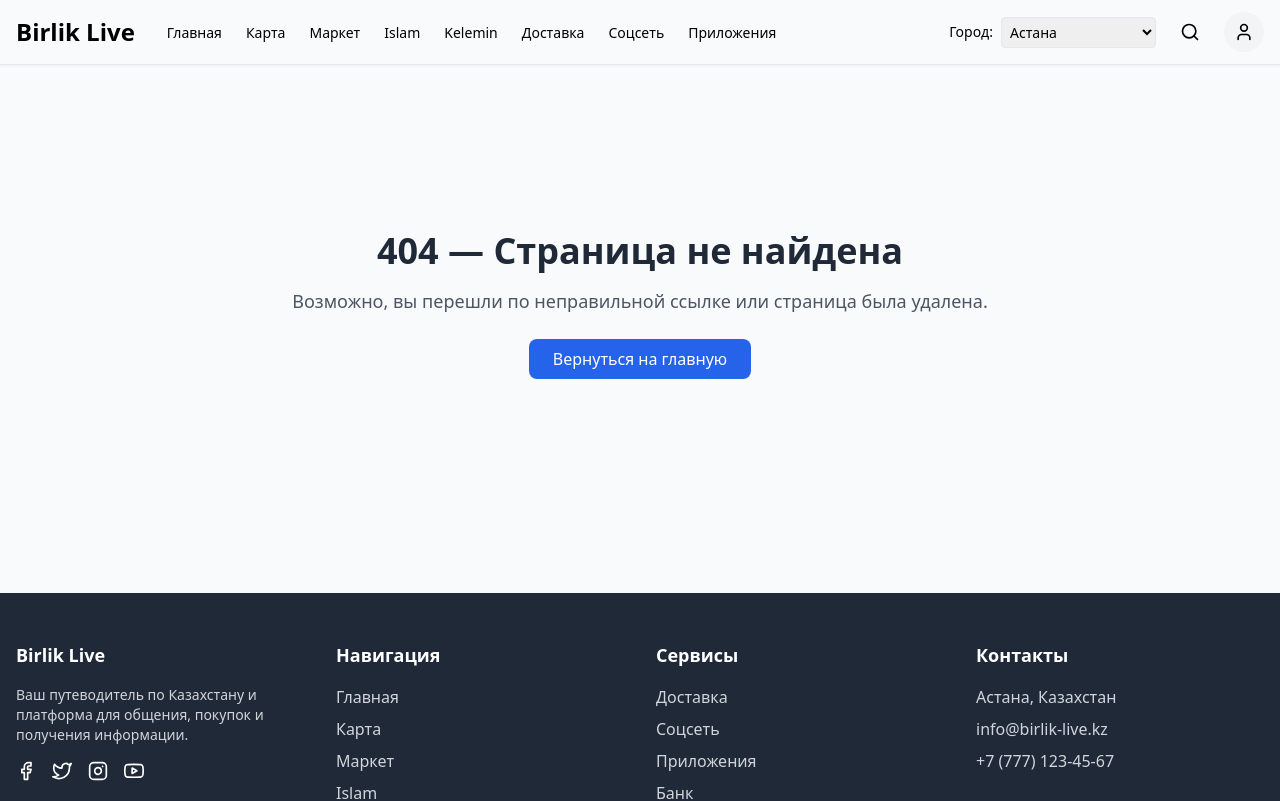
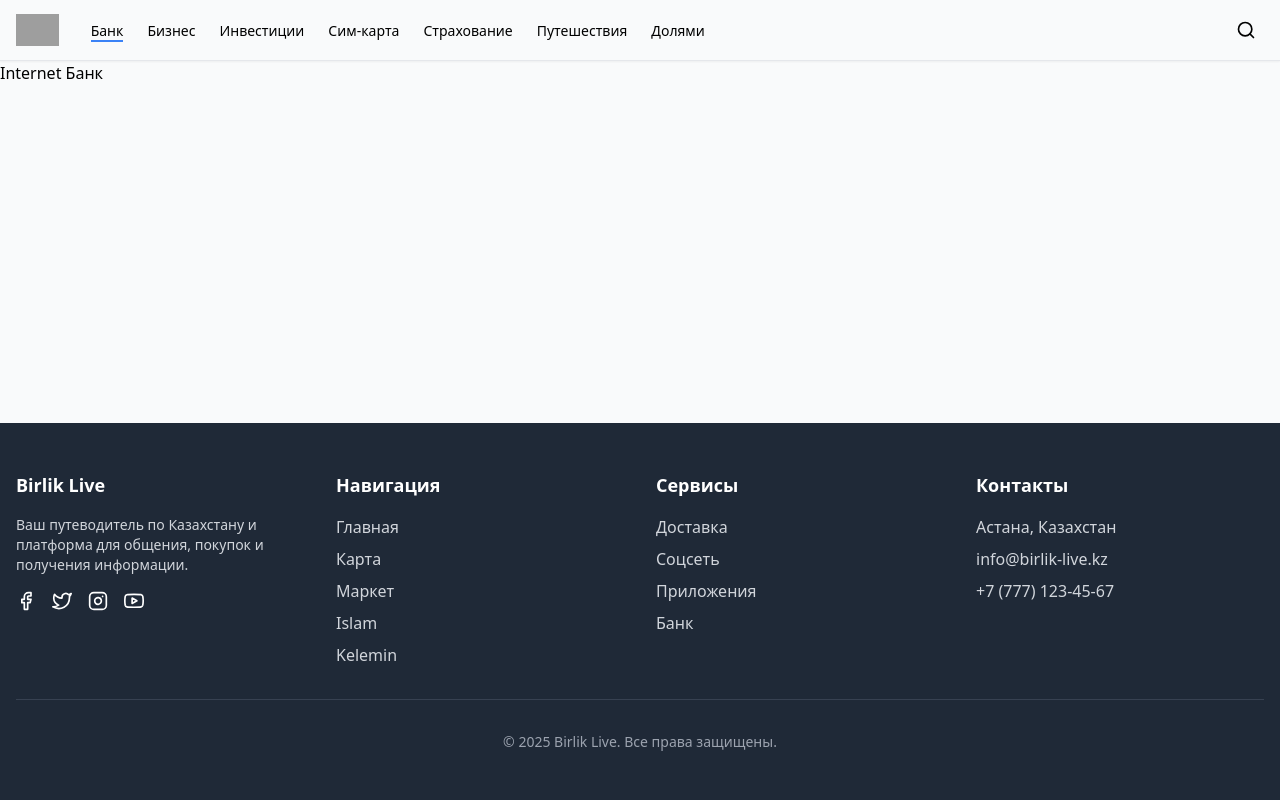
Before and after one commit to Loamanroy/Birlik, a React (Vite) app: page /bank in a window 1280 px wide. Shown: the top 801 px of the page. Built offline with nearby package versions, Linux system fonts and the light colour scheme; grey boxes are pictures that could not be loaded.

Commit message:
добавил лайауты

```diff
--- a/src/App.tsx
+++ b/src/App.tsx
@@ -1,7 +1,5 @@
-import { BrowserRouter, Routes, Route } from 'react-router-dom'
+import {BrowserRouter, Routes, Route} from 'react-router-dom'
 import './App.css'
-import Header from './components/layout/Header'
-import Footer from './components/layout/Footer'
 import HomePage from './pages/HomePage'
 import MapPage from './pages/MapPage'
 import MarketPage from './pages/MarketPage'
@@ -15,37 +13,39 @@ import AppsPage from './pages/AppsPage'
 import LoginPage from './pages/LoginPage'
 import RegisterPage from './pages/RegisterPage'
 import ForgotPasswordPage from './pages/ForgotPasswordPage'
-import { LocationProvider } from './contexts/LocationContext'
+import {LocationProvider} from './contexts/LocationContext'
 import ProfilePage from "@/pages/ProfilePage.tsx";
 import NotFoundPage from "@/pages/NotFoundPage.tsx";
+import MainLayout from "@/components/layout/MainLayout.tsx";
+import BankLayout from "@/components/layout/BankLayout.tsx";
+import InternetBank from "@/pages/InternetBank.tsx";
 
 function App() {
     return (
         <BrowserRouter>
             <LocationProvider>
-        <div className="min-h-screen bg-gray-50 flex flex-col">
-          <Header />
-          <main className="flex-grow max-w-7xl mx-auto w-full">
                 <Routes>
-              <Route path="/" element={<HomePage />} />
-              <Route path="/map" element={<MapPage />} />
-              <Route path="/market" element={<MarketPage />} />
-              <Route path="/market/product/:id" element={<ProductPage />} />
-              <Route path="/market/add" element={<AddProductPage />} />
-              <Route path="/islam" element={<IslamPage />} />
-              <Route path="/kelemin" element={<KeleminPage />} />
-              <Route path="/delivery" element={<DeliveryPage />} />
-              <Route path="/social" element={<SocialPage />} />
-              <Route path="/apps" element={<AppsPage />} />
-              <Route path="/login" element={<LoginPage />} />
-              <Route path="/register" element={<RegisterPage />} />
-              <Route path="/forgot-password" element={<ForgotPasswordPage />} />
-              <Route path="/profile" element={<ProfilePage />} />
-              <Route path="*" element={<NotFoundPage />} />
+                    <Route element={<MainLayout/>}>
+                        <Route path="/" element={<HomePage/>}/>
+                        <Route path="/map" element={<MapPage/>}/>
+                        <Route path="/market" element={<MarketPage/>}/>
+                        <Route path="/market/product/:id" element={<ProductPage/>}/>
+                        <Route path="/market/add" element={<AddProductPage/>}/>
+                        <Route path="/islam" element={<IslamPage/>}/>
+                        <Route path="/kelemin" element={<KeleminPage/>}/>
+                        <Route path="/delivery" element={<DeliveryPage/>}/>
+                        <Route path="/social" element={<SocialPage/>}/>
+                        <Route path="/apps" element={<AppsPage/>}/>
+                        <Route path="/login" element={<LoginPage/>}/>
+                        <Route path="/register" element={<RegisterPage/>}/>
+                        <Route path="/forgot-password" element={<ForgotPasswordPage/>}/>
+                        <Route path="/profile" element={<ProfilePage/>}/>
+                        <Route path="*" element={<NotFoundPage/>}/>
+                    </Route>
+                    <Route element={<BankLayout/>}>
+                        <Route path="/bank" element={<InternetBank />} />
+                    </Route>
                 </Routes>
-          </main>
-          <Footer />
-        </div>
             </LocationProvider>
         </BrowserRouter>
     )
--- /dev/null
+++ b/src/components/layout/BankLayout.tsx
@@ -0,0 +1,17 @@
+import {Outlet} from 'react-router-dom'
+import BankHeader from "@/components/layout/bank/BankHeader.tsx";
+import Footer from "@/components/layout/main/Footer.tsx";
+
+const BankLayout = () => {
+    return (
+        <div className="min-h-screen bg-gray-50 flex flex-col">
+            <BankHeader/>
+            <main className="flex-grow max-w-7xl mx-auto w-full">
+                <Outlet/>
+            </main>
+            <Footer />
+        </div>
+    );
+}
+
+export default BankLayout;
--- /dev/null
+++ b/src/components/layout/MainLayout.tsx
@@ -0,0 +1,17 @@
+import {Outlet} from 'react-router-dom'
+import Header from "@/components/layout/main/Header.tsx";
+import Footer from "@/components/layout/main/Footer.tsx";
+
+const MainLayout = () => {
+    return (
+        <div className="min-h-screen bg-gray-50 flex flex-col">
+            <Header/>
+            <main className="flex-grow max-w-7xl mx-auto w-full">
+                <Outlet/>
+            </main>
+            <Footer/>
+        </div>
+    );
+}
+
+export default MainLayout;
--- /dev/null
+++ b/src/components/layout/bank/BankFooter.tsx
@@ -0,0 +1,79 @@
+import { Link } from 'react-router-dom';
+
+const BankFooter = () => {
+  return (
+    <footer className="bg-gray-800 text-white py-12 mt-12">
+      <div className="max-w-7xl mx-auto px-4">
+        <div className="grid grid-cols-1 md:grid-cols-4 gap-8">
+          <div>
+            <h3 className="text-lg font-bold mb-4">Birlik Live</h3>
+            <p className="text-gray-300 text-sm">
+              Ваш путеводитель по Казахстану и платформа для общения, покупок и получения информации.
+            </p>
+            <div className="flex space-x-4 mt-4">
+              <a href="https://facebook.com" target="_blank" rel="noopener noreferrer" className="hover:text-blue-400">
+                <svg xmlns="http://www.w3.org/2000/svg" width="20" height="20" viewBox="0 0 24 24" fill="none" stroke="currentColor" strokeWidth="2" strokeLinecap="round" strokeLinejoin="round">
+                  <path d="M18 2h-3a5 5 0 0 0-5 5v3H7v4h3v8h4v-8h3l1-4h-4V7a1 1 0 0 1 1-1h3z"></path>
+                </svg>
+              </a>
+              <a href="https://twitter.com" target="_blank" rel="noopener noreferrer" className="hover:text-blue-400">
+                <svg xmlns="http://www.w3.org/2000/svg" width="20" height="20" viewBox="0 0 24 24" fill="none" stroke="currentColor" strokeWidth="2" strokeLinecap="round" strokeLinejoin="round">
+                  <path d="M23 3a10.9 10.9 0 0 1-3.14 1.53 4.48 4.48 0 0 0-7.86 3v1A10.66 10.66 0 0 1 3 4s-4 9 5 13a11.64 11.64 0 0 1-7 2c9 5 20 0 20-11.5a4.5 4.5 0 0 0-.08-.83A7.72 7.72 0 0 0 23 3z"></path>
+                </svg>
+              </a>
+              <a href="https://instagram.com" target="_blank" rel="noopener noreferrer" className="hover:text-blue-400">
+                <svg xmlns="http://www.w3.org/2000/svg" width="20" height="20" viewBox="0 0 24 24" fill="none" stroke="currentColor" strokeWidth="2" strokeLinecap="round" strokeLinejoin="round">
+                  <rect x="2" y="2" width="20" height="20" rx="5" ry="5"></rect>
+                  <path d="M16 11.37A4 4 0 1 1 12.63 8 4 4 0 0 1 16 11.37z"></path>
+                  <line x1="17.5" y1="6.5" x2="17.51" y2="6.5"></line>
+                </svg>
+              </a>
+              <a href="https://youtube.com" target="_blank" rel="noopener noreferrer" className="hover:text-blue-400">
+                <svg xmlns="http://www.w3.org/2000/svg" width="20" height="20" viewBox="0 0 24 24" fill="none" stroke="currentColor" strokeWidth="2" strokeLinecap="round" strokeLinejoin="round">
+                  <path d="M22.54 6.42a2.78 2.78 0 0 0-1.94-2C18.88 4 12 4 12 4s-6.88 0-8.6.46a2.78 2.78 0 0 0-1.94 2A29 29 0 0 0 1 11.75a29 29 0 0 0 .46 5.33A2.78 2.78 0 0 0 3.4 19c1.72.46 8.6.46 8.6.46s6.88 0 8.6-.46a2.78 2.78 0 0 0 1.94-2 29 29 0 0 0 .46-5.25 29 29 0 0 0-.46-5.33z"></path>
+                  <polygon points="9.75 15.02 15.5 11.75 9.75 8.48 9.75 15.02"></polygon>
+                </svg>
+              </a>
+            </div>
+          </div>
+
+          <div>
+            <h3 className="text-lg font-bold mb-4">Навигация</h3>
+            <ul className="space-y-2">
+              <li><Link to="/" className="text-gray-300 hover:text-white">Главная</Link></li>
+              <li><Link to="/map" className="text-gray-300 hover:text-white">Карта</Link></li>
+              <li><Link to="/market" className="text-gray-300 hover:text-white">Маркет</Link></li>
+              <li><Link to="/islam" className="text-gray-300 hover:text-white">Islam</Link></li>
+              <li><Link to="/kelemin" className="text-gray-300 hover:text-white">Kelemin</Link></li>
+            </ul>
+          </div>
+
+          <div>
+            <h3 className="text-lg font-bold mb-4">Сервисы</h3>
+            <ul className="space-y-2">
+              <li><Link to="/delivery" className="text-gray-300 hover:text-white">Доставка</Link></li>
+              <li><Link to="/social" className="text-gray-300 hover:text-white">Соцсеть</Link></li>
+              <li><Link to="/apps" className="text-gray-300 hover:text-white">Приложения</Link></li>
+              <li><Link to="/bank" className="text-gray-300 hover:text-white">Банк</Link></li>
+            </ul>
+          </div>
+
+          <div>
+            <h3 className="text-lg font-bold mb-4">Контакты</h3>
+            <ul className="space-y-2 text-gray-300">
+              <li>Астана, Казахстан</li>
+              <li>info@birlik-live.kz</li>
+              <li>+7 (777) 123-45-67</li>
+            </ul>
+          </div>
+        </div>
+
+        <div className="border-t border-gray-700 mt-8 pt-8 text-center text-gray-400 text-sm">
+          <p>&copy; {new Date().getFullYear()} Birlik Live. Все права защищены.</p>
+        </div>
+      </div>
+    </footer>
+  );
+};
+
+export default BankFooter;
--- /dev/null
+++ b/src/components/layout/bank/BankHeader.tsx
@@ -0,0 +1,92 @@
+import { Search, Menu, X } from 'lucide-react';
+import { Link, useLocation } from 'react-router-dom';
+import { useState } from 'react';
+
+const BankHeader = () => {
+  const location = useLocation();
+  const currentPath = location.pathname;
+  const [mobileMenuOpen, setMobileMenuOpen] = useState(false);
+
+  const isActive = (path: string) => {
+    if (path === '/bank' && currentPath === '/bank') {
+      return true;
+    }
+    return path !== '/bank' && currentPath.startsWith(path);
+  };
+
+  const menuItems = [
+    { path: '/bank', label: 'Банк' },
+    { path: '/business', label: 'Бизнес' },
+    { path: '/invest/portfolio', label: 'Инвестиции' },
+    { path: '/mobile-operator', label: 'Сим-карта' },
+    { path: '/insurance', label: 'Страхование' },
+    { path: '/travel', label: 'Путешествия' },
+    { path: '/dolyame', label: 'Долями' },
+  ];
+
+  const toggleMobileMenu = () => {
+    setMobileMenuOpen(!mobileMenuOpen);
+  };
+
+  return (
+      <header className="relative flex items-center justify-between px-4 py-3 border-b shadow-sm">
+        <div className="flex items-center">
+          <Link to="/mybank" className="mr-8">
+            <img
+                src="https://cdn.tbank.ru/static/pfa-multimedia/images/ae288629-59d7-4eb6-b074-8bb0549a43b6.svg"
+                alt="Тинькофф"
+                className="h-8"
+            />
+          </Link>
+          <nav className="hidden md:flex">
+            <ul className="flex space-x-6">
+              {menuItems.map((item) => (
+                  <li key={item.path}>
+                    <Link
+                        to={item.path}
+                        className={`text-sm font-medium ${isActive(item.path) ? 'border-b-2 border-blue-500' : 'hover:text-blue-500'}`}
+                    >
+                      {item.label}
+                    </Link>
+                  </li>
+              ))}
+            </ul>
+          </nav>
+        </div>
+        <div className="flex items-center space-x-4">
+          <button className="p-2 rounded-full hover:bg-gray-100">
+            <Search size={20} />
+          </button>
+          <button
+              className="md:hidden p-2 rounded-full hover:bg-gray-100"
+              onClick={toggleMobileMenu}
+          >
+            {mobileMenuOpen ? <X size={24} /> : <Menu size={24} />}
+          </button>
+        </div>
+
+        {/* Mobile Menu */}
+        {mobileMenuOpen && (
+            <div className="md:hidden absolute top-full left-0 right-0 bg-white z-50 border-b shadow-md">
+              <nav className="py-2">
+                <ul className="flex flex-col">
+                  {menuItems.map((item) => (
+                      <li key={item.path}>
+                        <Link
+                            to={item.path}
+                            className={`block px-4 py-2 text-sm font-medium ${isActive(item.path) ? 'bg-blue-50 text-blue-500 border-l-4 border-blue-500' : 'hover:bg-gray-50'}`}
+                            onClick={() => setMobileMenuOpen(false)}
+                        >
+                          {item.label}
+                        </Link>
+                      </li>
+                  ))}
+                </ul>
+              </nav>
+            </div>
+        )}
+      </header>
+  );
+};
+
+export default BankHeader;
--- a/src/components/layout/Header.tsx
+++ b/src/components/layout/main/Header.tsx
@@ -1,7 +1,7 @@
 import { Search, Menu, X } from 'lucide-react';
 import { Link, useLocation } from 'react-router-dom';
-import UserAccountMenu from '../user/UserAccountMenu';
-import LocationSelector from '../shared/LocationSelector';
+import UserAccountMenu from '@/components/user/UserAccountMenu';
+import LocationSelector from '@/components/shared/LocationSelector';
 import { useState } from 'react';
 
 const Header = () => {
--- /dev/null
+++ b/src/pages/InternetBank.tsx
@@ -0,0 +1,9 @@
+function InternetBank() {
+    return (
+        <div>
+            Internet Банк
+        </div>
+    )
+}
+
+export default InternetBank;
```
Also changed, not shown: src/components/layout/main/Footer.tsx (renamed from src/components/layout/Footer.tsx), src/pages/internetBank.tsx (deleted). Lines whose indentation alone changed are shown as unchanged.
